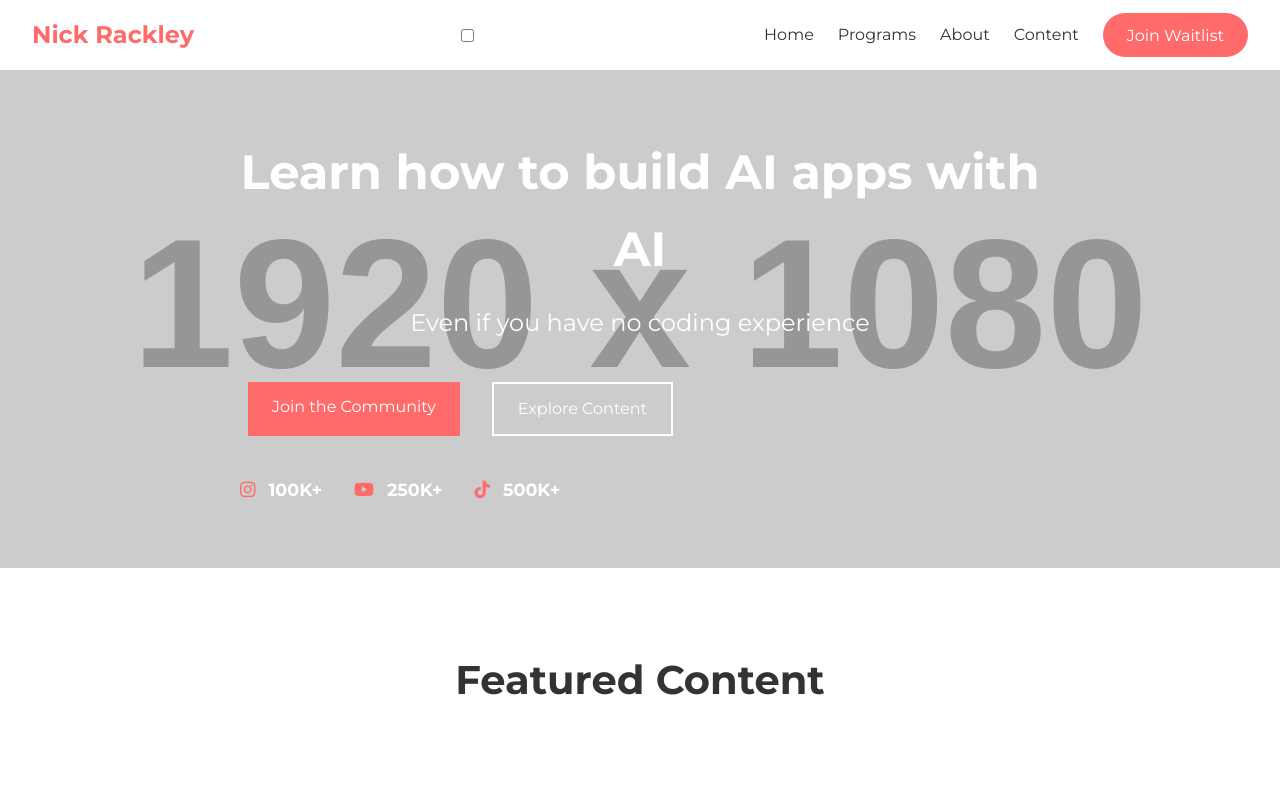
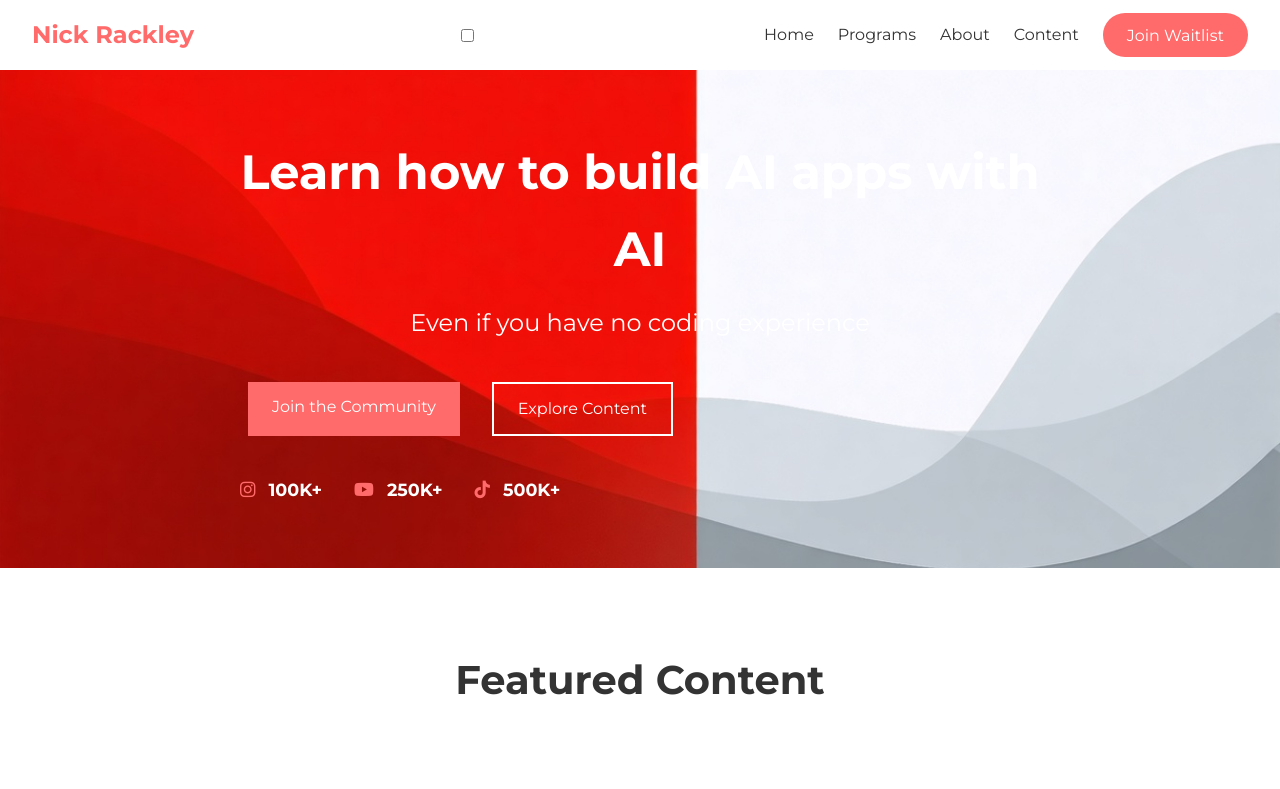
Before and after one commit to ncr5012/nickrackley, a plain HTML site: page index.html in a window 1280 px wide. Shown: the top 789 px of the page. Drawn offline with Linux system fonts and the light colour scheme; placeholder pictures from the web are drawn by us.

Commit message:
background

```diff
--- a/index.html
+++ b/index.html
@@ -29,7 +29,7 @@
 
     <!-- Hero Section -->
     <main>
-        <section class="hero" style="background-image: url('https://placehold.co/1920x1080');">
+        <section class="hero" style="background-image: url('./images/background.png');">
             <div class="hero-content">
                 <h1>Learn how to build AI apps with AI</h1>
                 <p class="hero-subtitle">Even if you have no coding experience</p>
```
Also changed, not shown: images/background.png (added), 2 other files.
